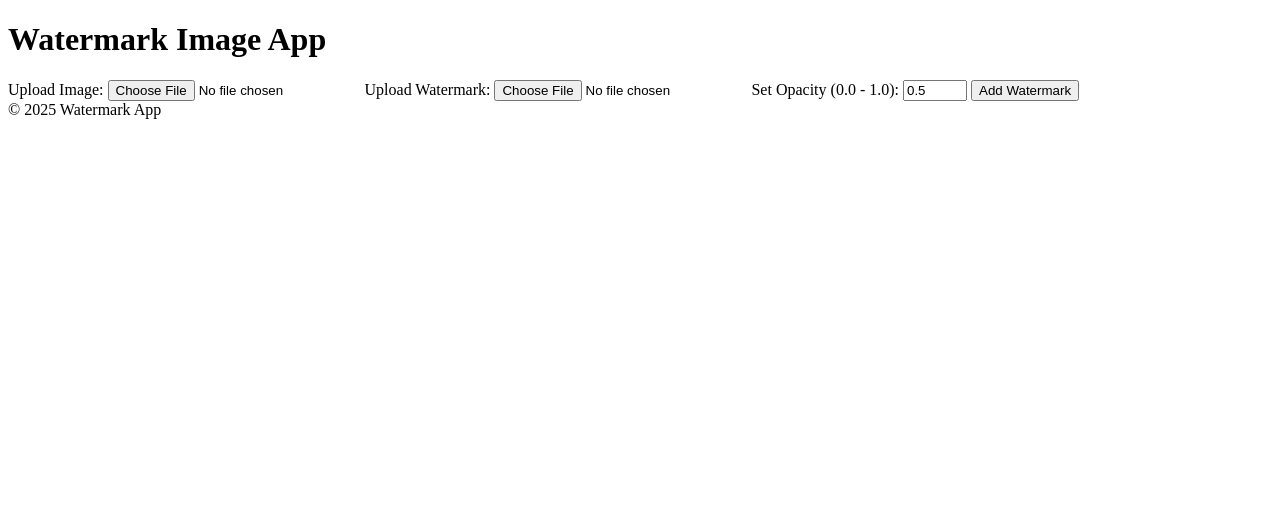
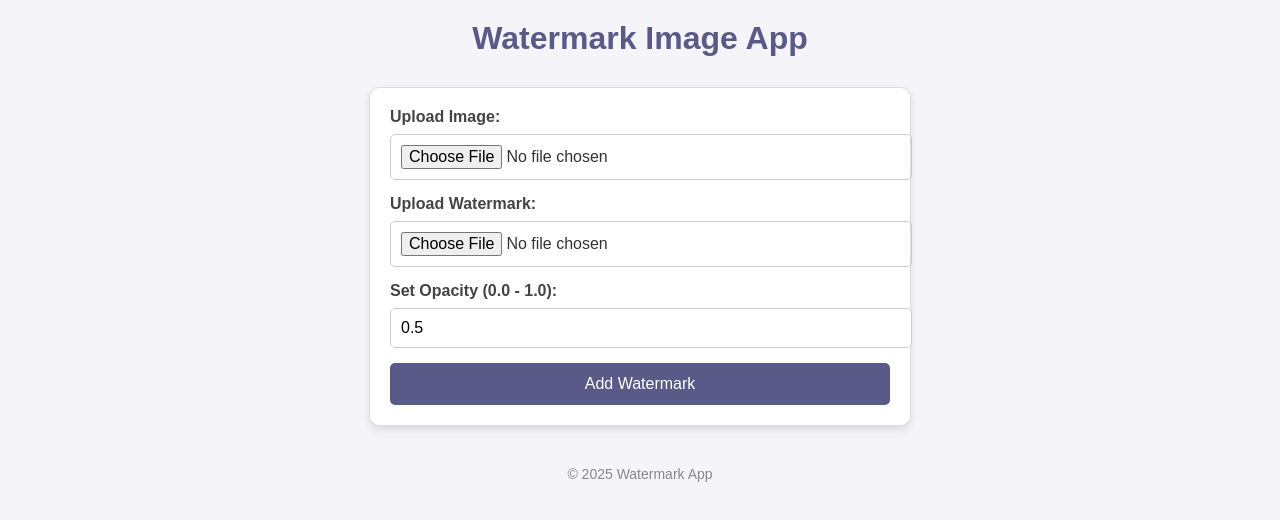
Before and after one commit to IDRexx/watermark, a plain HTML site: page index.html in a window 1280 px wide. Drawn offline with Linux system fonts and the light colour scheme; the site is published under a folder, as on GitHub Pages, so addresses that start at the root find nothing.

Commit message:
Update index.html

```diff
--- a/index.html
+++ b/index.html
@@ -4,7 +4,7 @@
     <meta charset="UTF-8">
     <meta name="viewport" content="width=device-width, initial-scale=1.0">
     <title>Watermark App</title>
-    <link rel="stylesheet" href="/static/style.css">
+    <link rel="stylesheet" href="static/style.css">
 </head>
 <body>
     <h1>Watermark Image App</h1>
```
